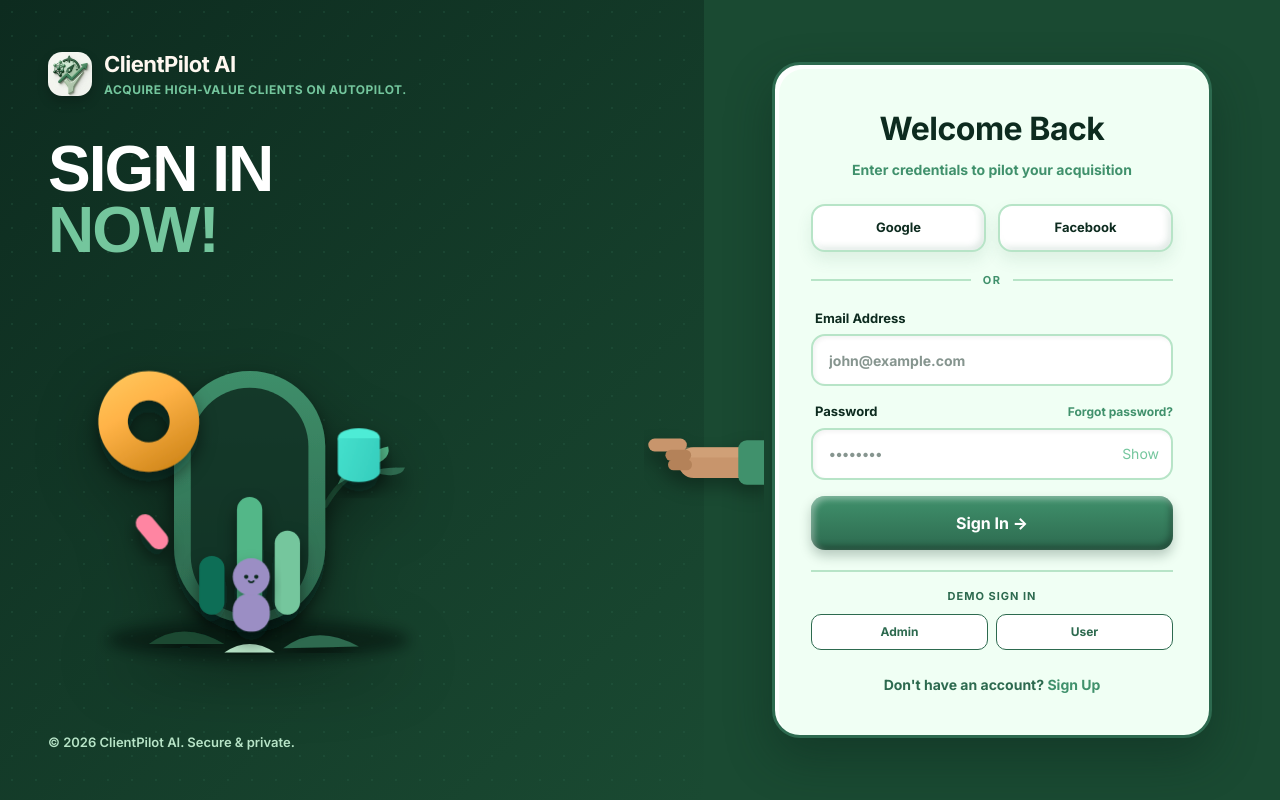
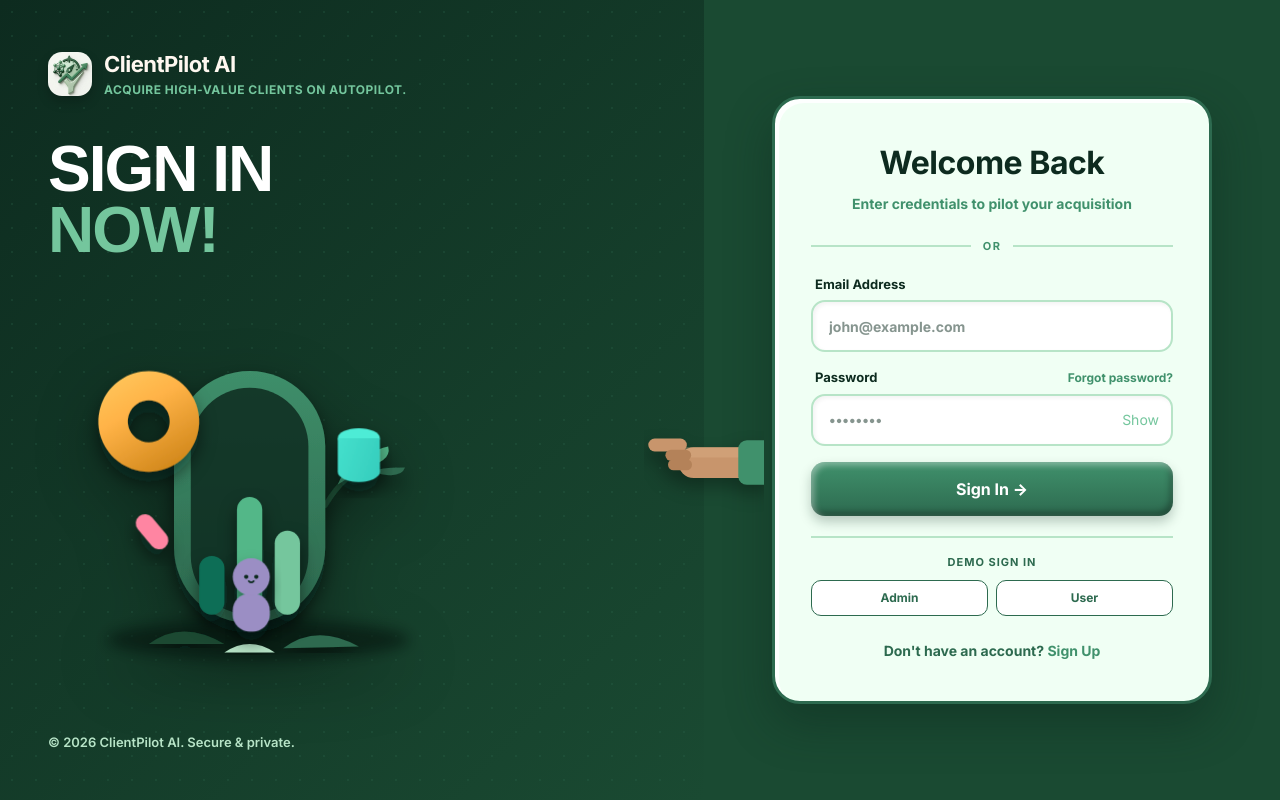
Before and after one commit to wajihacodeofficial/ClientPilotAI, a React (Vite) app: page /login in a window 1280 px wide. Built offline with nearby package versions, Linux system fonts and the light colour scheme.

Commit message:
fix: sanitize configuration URLs and keys by trimming whitespace and normalizing API paths

```diff
--- a/auth.html
+++ b/auth.html
@@ -931,23 +931,6 @@
             <p class="form-subtitle">Unlock your predictive client acquisition portal</p>
           </div>
 
-          <div class="social-buttons">
-            <button class="btn-social" type="button">
-              <svg viewBox="0 0 24 24" xmlns="http://www.w3.org/2000/svg">
-                <path d="M22.56 12.25c0-.78-.07-1.53-.2-2.25H12v4.26h5.92c-.26 1.37-1.04 2.53-2.21 3.31v2.77h3.57c2.08-1.92 3.28-4.74 3.28-8.09z" fill="#4285F4"/>
-                <path d="M12 23c2.97 0 5.46-.98 7.28-2.66l-3.57-2.77c-.98.66-2.23 1.06-3.71 1.06-2.86 0-5.29-1.93-6.16-4.53H2.18v2.84C3.99 20.53 7.7 23 12 23z" fill="#34A853"/>
-                <path d="M5.84 14.09c-.22-.66-.35-1.36-.35-2.09s.13-1.43.35-2.09V7.06H2.18C1.43 8.55 1 10.22 1 12s.43 3.45 1.18 4.94l2.85-2.22.81-.63z" fill="#FBBC05"/>
-                <path d="M12 5.38c1.62 0 3.06.56 4.21 1.64l3.15-3.15C17.45 2.09 14.97 1 12 1 7.7 1 3.99 3.47 2.18 7.06l3.66 2.84c.87-2.6 3.3-4.52 6.16-4.52z" fill="#EA4335"/>
-              </svg>
-              Google
-            </button>
-            <button class="btn-social" type="button">
-              <svg viewBox="0 0 24 24" fill="#1877F2" xmlns="http://www.w3.org/2000/svg">
-                <path d="M24 12.073c0-6.627-5.373-12-12-12s-12 5.373-12 12c0 5.99 4.388 10.954 10.125 11.854v-8.385H7.078v-3.47h3.047V9.43c0-3.007 1.792-4.669 4.533-4.669 1.312 0 2.686.235 2.686.235v2.953H15.83c-1.491 0-1.956.925-1.956 1.874v2.25h3.328l-.532 3.47h-2.796v8.385C19.612 23.027 24 18.062 24 12.073z"/>
-              </svg>
-              Facebook
-            </button>
-          </div>
 
           <div class="divider">OR</div>
 
--- a/src/lib/mockApi.ts
+++ b/src/lib/mockApi.ts
@@ -2,7 +2,11 @@ import { supabase } from './supabaseClient';
 import type { Lead, DashboardStats, PipelineStage, OutreachMessage, ProgressStep } from '../types';
 import { mockLeads, mockDashboardStats } from '../data/mockLeads';
 
-const API_URL = import.meta.env.VITE_API_URL || '/api';
+let rawApiUrl = (import.meta.env.VITE_API_URL || '/api').trim();
+if (rawApiUrl.startsWith('http') && !rawApiUrl.endsWith('/api') && !rawApiUrl.endsWith('/api/')) {
+  rawApiUrl = rawApiUrl.replace(/\/$/, '') + '/api';
+}
+const API_URL = rawApiUrl;
 
 // ============================================================
 // Utility Helpers
--- a/src/lib/supabaseClient.ts
+++ b/src/lib/supabaseClient.ts
@@ -13,7 +13,7 @@ if (!supabaseUrl || !supabaseAnonKey) {
 // Initialize client with fallback values to prevent build/init time crashes
 export const supabase = createClient(
   supabaseUrl || 'http://localhost:54321',
-  supabaseAnonKey || 'placeholder-anon-key'
+  (supabaseAnonKey || 'placeholder-anon-key').trim()
 );
 
 /**
--- a/src/pages/LoginPage.tsx
+++ b/src/pages/LoginPage.tsx
@@ -424,16 +424,6 @@ export function LoginPage({ initialMode = 'login' }: LoginPageProps) {
               {mode === 'signup' ? 'Unlock your predictive client acquisition portal' : 'Enter credentials to pilot your acquisition'}
             </p>
           </div>
-
-          <div style={{ display: 'grid', gridTemplateColumns: '1fr 1fr', gap: '12px', marginBottom: '20px' }}>
-            <button type="button" className="btn-social" style={{ display: 'flex', alignItems: 'center', justifyContent: 'center', gap: '8px', height: '48px', backgroundColor: '#ffffff', border: '2px solid #B7E4C7', borderRadius: '14px', color: '#0D2B1F', fontSize: '13px', fontWeight: 800, cursor: 'pointer', boxShadow: 'var(--clay-bg-light)' }}>
-              Google
-            </button>
-            <button type="button" className="btn-social" style={{ display: 'flex', alignItems: 'center', justifyContent: 'center', gap: '8px', height: '48px', backgroundColor: '#ffffff', border: '2px solid #B7E4C7', borderRadius: '14px', color: '#0D2B1F', fontSize: '13px', fontWeight: 800, cursor: 'pointer', boxShadow: 'var(--clay-bg-light)' }}>
-              Facebook
-            </button>
-          </div>
-
           <div style={{ display: 'flex', alignItems: 'center', textAlign: 'center', color: '#40916C', fontSize: '11px', fontWeight: 900, letterSpacing: '1.5px', marginBottom: '20px' }}>
             <div style={{ flex: 1, borderBottom: '2px solid #B7E4C7', marginRight: '12px' }}></div>
             OR
```
Also changed, not shown: 1 other file (tests, documents, lock files or other folders).
